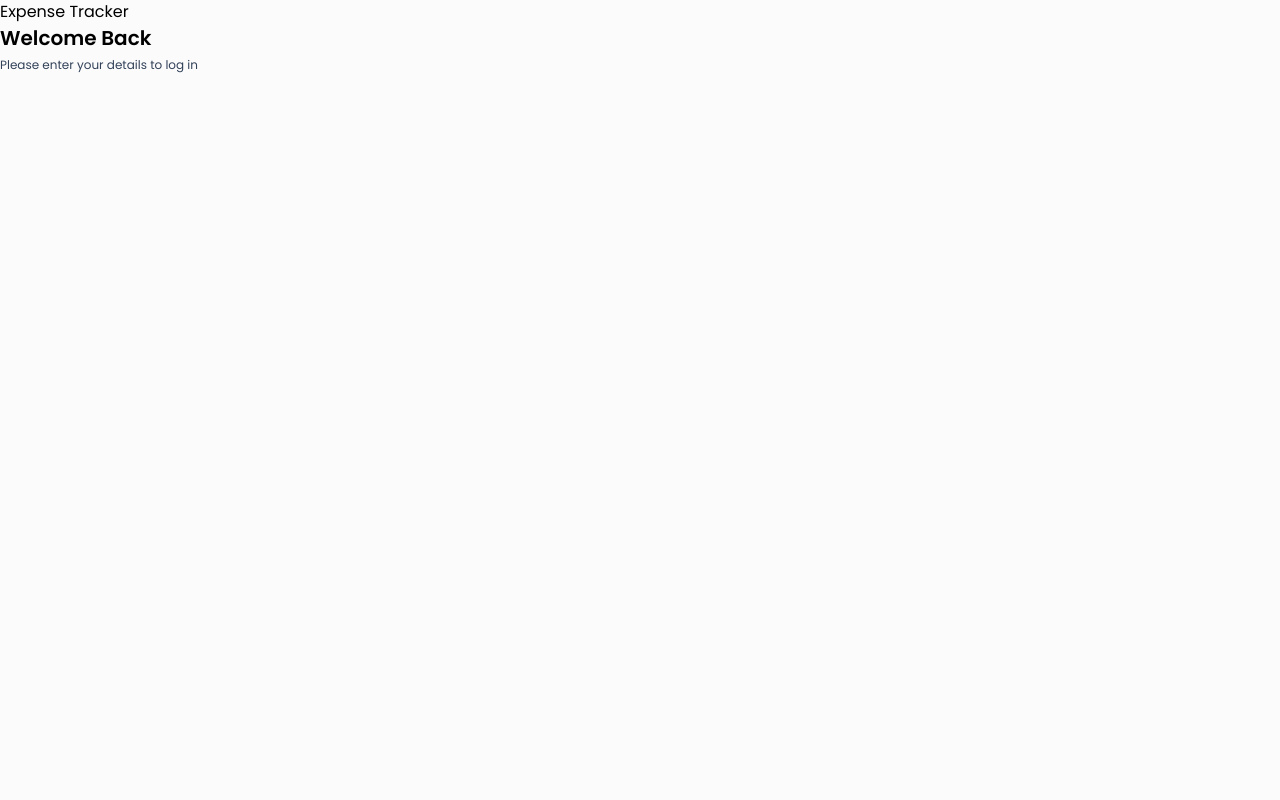
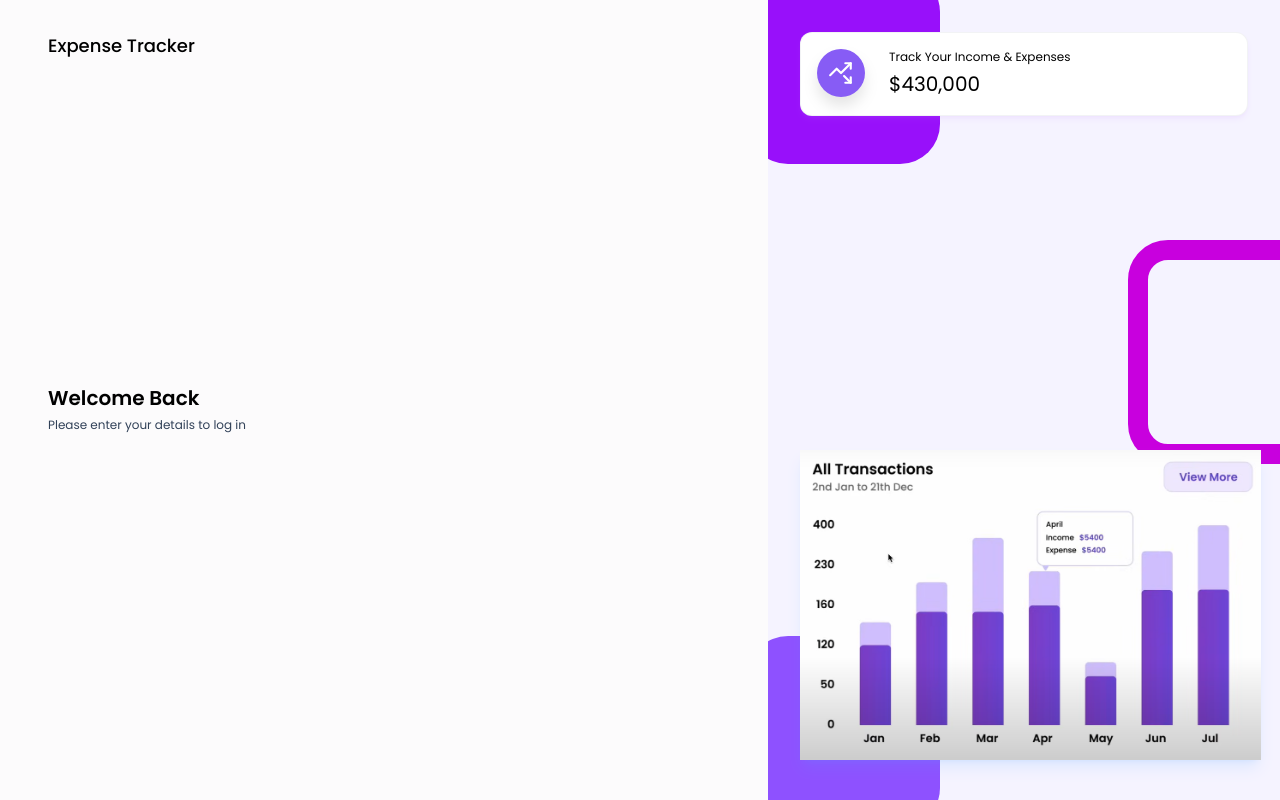
Before and after one commit to JermainePasion/MERN-Expense-Tracker, a React (Vite) app in the folder frontend/expense-tracker/: page /login in a window 1280 px wide. Built offline with nearby package versions, Linux system fonts and the light colour scheme.

Commit message:
landing page update

```diff
--- a/frontend/expense-tracker/src/components/layouts/AuthLayout.jsx
+++ b/frontend/expense-tracker/src/components/layouts/AuthLayout.jsx
@@ -1,14 +1,51 @@
 import React from 'react'
+import card2 from '../../assets/images/card2.png'
+import { LuTrendingUpDown } from "react-icons/lu";
 
 function AuthLayout({children}) {
   return (
-    <div>
-        <div className=''>
-        <h2 className=''>Expense Tracker</h2>
+    <div className='flex'>
+        <div className='w-screen h-screen md:w-[60vw] px-12 pt-8 pb-12'>
+        <h2 className='text-lg font-medium text-black'>Expense Tracker</h2>
         {children}
+        </div>
+
+    <div className='hidden md:block w-[40vw] h-screen bg-violet-50 bg-auth-bg-img bg-cover bg-no-repeat bg-center overflow-hidden p-8 relative '>
+        <div className='w-48 h-48 rounded-[40px] bg-purple-600 absolute -top-7 -left-5'/>
+        <div className='w-48 h-56 rounded-[40px] border-[20px] border-fuchsia-600 absolute top-[30%] -right-10'/>
+        <div className='w-48 h-48 rounded-[40px] bg-violet-500 absolute -bottom-7 -left-5'/>
+
+        <div className='grid grid-cols-1 z-20'>
+      <StatsInfoCard
+        icon={<LuTrendingUpDown/>}
+        label="Track Your Income & Expenses"
+        value = "430,000"
+        color="bg-primary"
+      />
+        </div>
+
+        <img
+        src={card2}
+        className='w-80 lg:w-[90%] absolute bottom-10 shadow-lg shadow-blue-400/15'/>
+
         </div>
     </div>
   )
 }
 
-export default AuthLayout
+export default AuthLayout;
+
+const StatsInfoCard = ({icon, label, value, color}) =>{
+  return (
+  <div className='flex gap-6 bg-white p-4 rounded-xl shadow-md shadow-purple-400/10 border border-gray-200/50 z-10 '>
+  <div className={`w-12 h-12 flex items-center justify-center text-[26px] text-white ${color} rounded-full drop-shadow-xl`}>
+    {icon}
+    </div>
+    <div>
+      <h6 className='text-xs text0gray-500 mb-1'>{label}</h6>
+      <span className='text-[20px]'>${value}</span>
+    </div>
+
+  </div>
+  );
+};
```
Also changed, not shown: frontend/expense-tracker/src/assets/images/card2.png (added).
